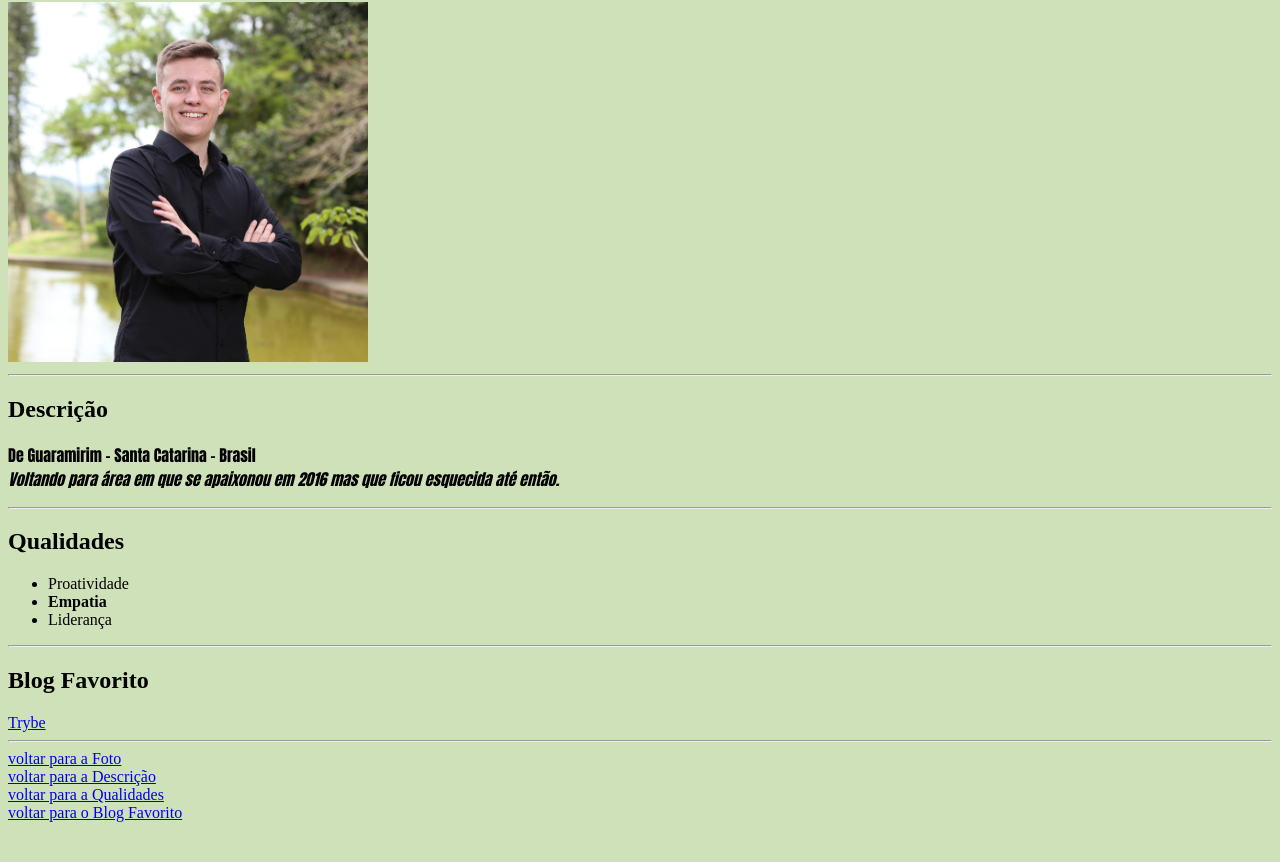
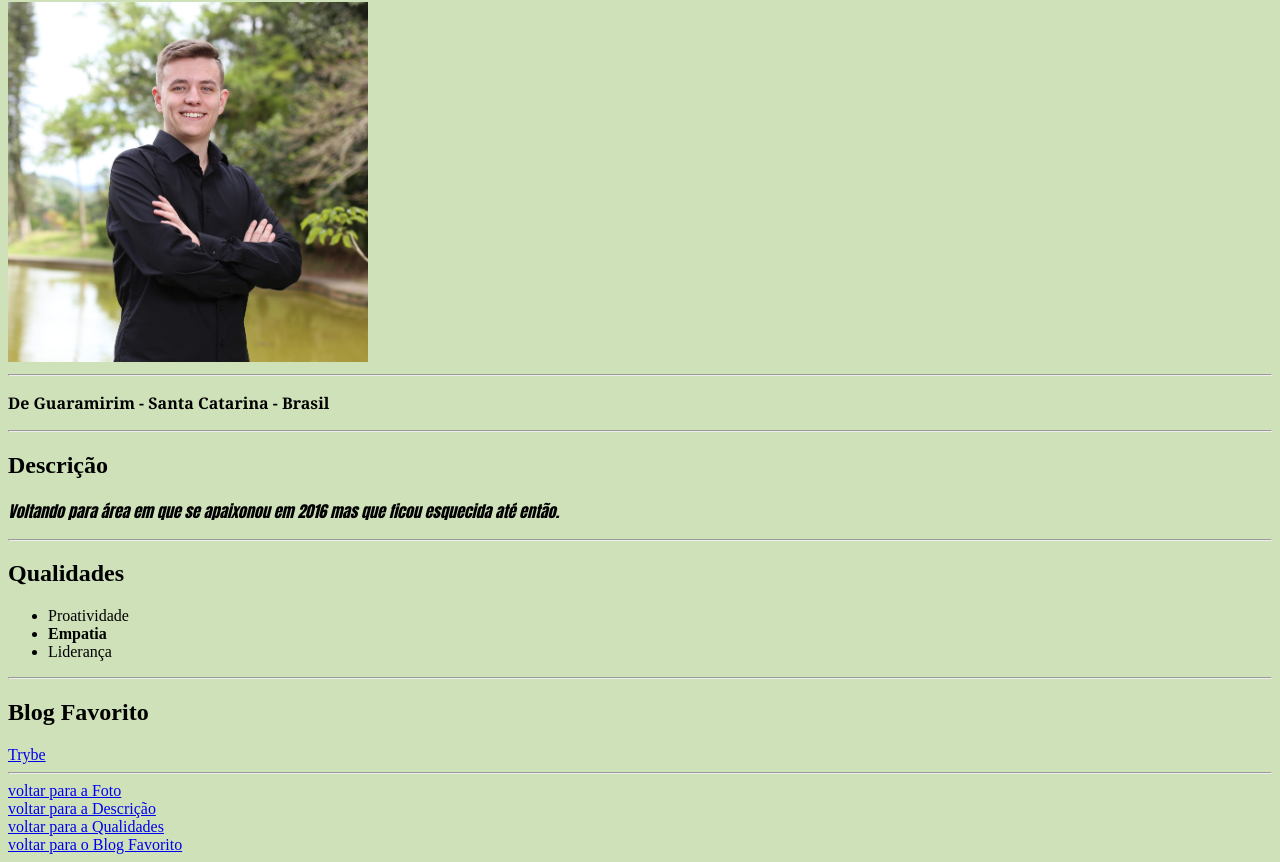
Before and after one commit to guilhermecd15/guilhermecd15.github.io, a plain HTML site: page index.html in a window 1280 px wide. Shown: the part 78-940 px from the top of the page. Before the commit the page ends 908 px from the top, so only its background shows below. Drawn offline with Linux system fonts and the light colour scheme.

Commit message:
alterado estilo da naturalidade

```diff
--- a/index.html
+++ b/index.html
@@ -15,15 +15,21 @@
     body{
       background-color: rgb(207, 225, 185);
     }
+    .destaque{
+      font-family: Georgia, 'Times New Roman', Times, serif;
+      font-weight: 600;
+      color: ;
+    }
   </style>
 </head>
 <body>
     <h1>Guilherme Ceolin Devigili</h1>
     <img id="fotoGuilherme" src="Cópia de IMG_4627.JPG" alt="Guilherme sorrindo com uma blusa preta" width="360">
     <hr>
+    <p class="destaque"> De Guaramirim - Santa Catarina - Brasil</p>
+    <hr>
     <h2 id="descricao">Descrição</h2>
-    <p> De Guaramirim - Santa Catarina - Brasil <br>
-       <em> Voltando para área em que se apaixonou em 2016 mas que ficou esquecida até então.
+    <p> <em> Voltando para área em que se apaixonou em 2016 mas que ficou esquecida até então.
       </em></p>
     <hr>
     <h2 id="Qualidades">Qualidades</h2>
```
